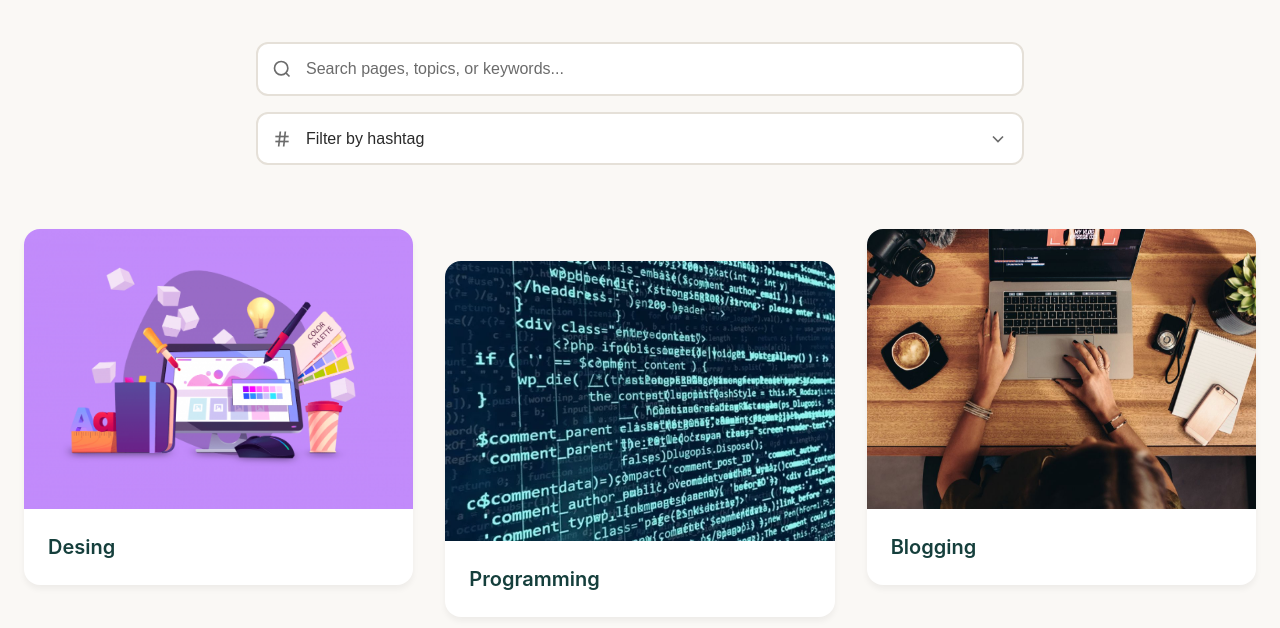
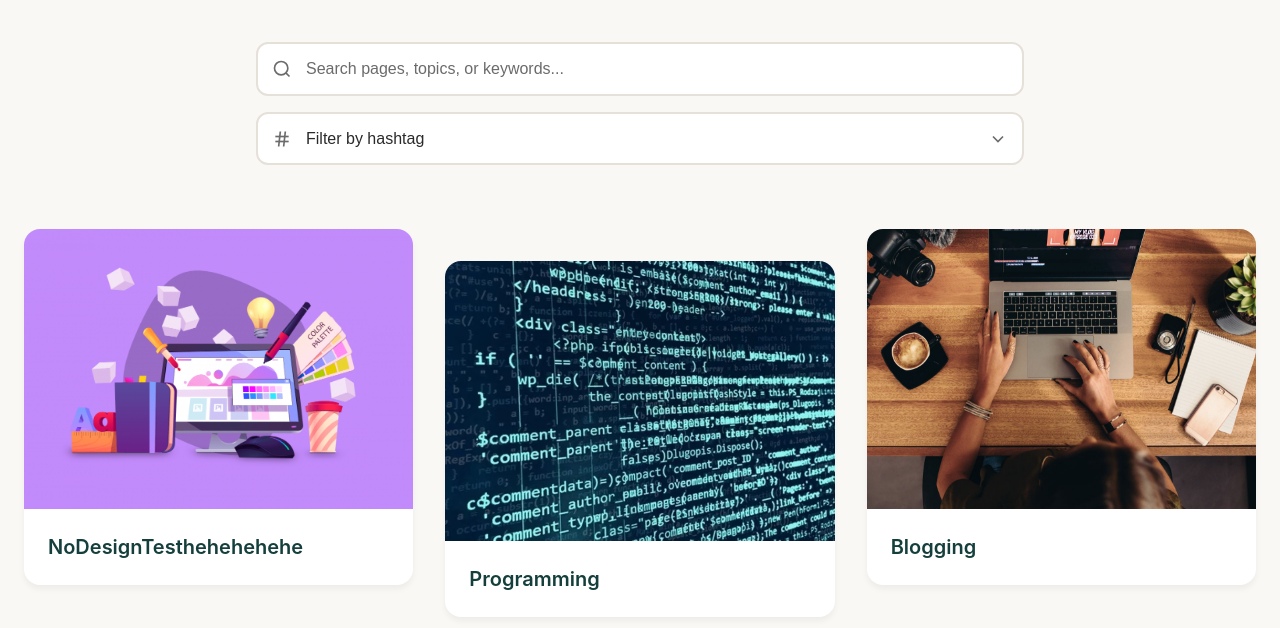
Before and after one commit to bazhenovaan2-afk/bibliocase, a plain HTML site: page index.html in a window 1280 px wide. Shown: the part 182-810 px from the top of the page. Drawn offline with Linux system fonts and the light colour scheme; files whose address does not match are found by name.

Commit message:
test commit in product2,

```diff
--- a/index.html
+++ b/index.html
@@ -54,7 +54,7 @@
                         <img src="public/desing.png" alt="Design" />
                     </div>
                     <div class="card-content">
-                        <h3 class="card-title">Desing</h3>
+                        <h3 class="card-title">NoDesignTesthehehehehe</h3>
                     </div>
                 </div>
 
```
Also changed, not shown: 1 other file.
